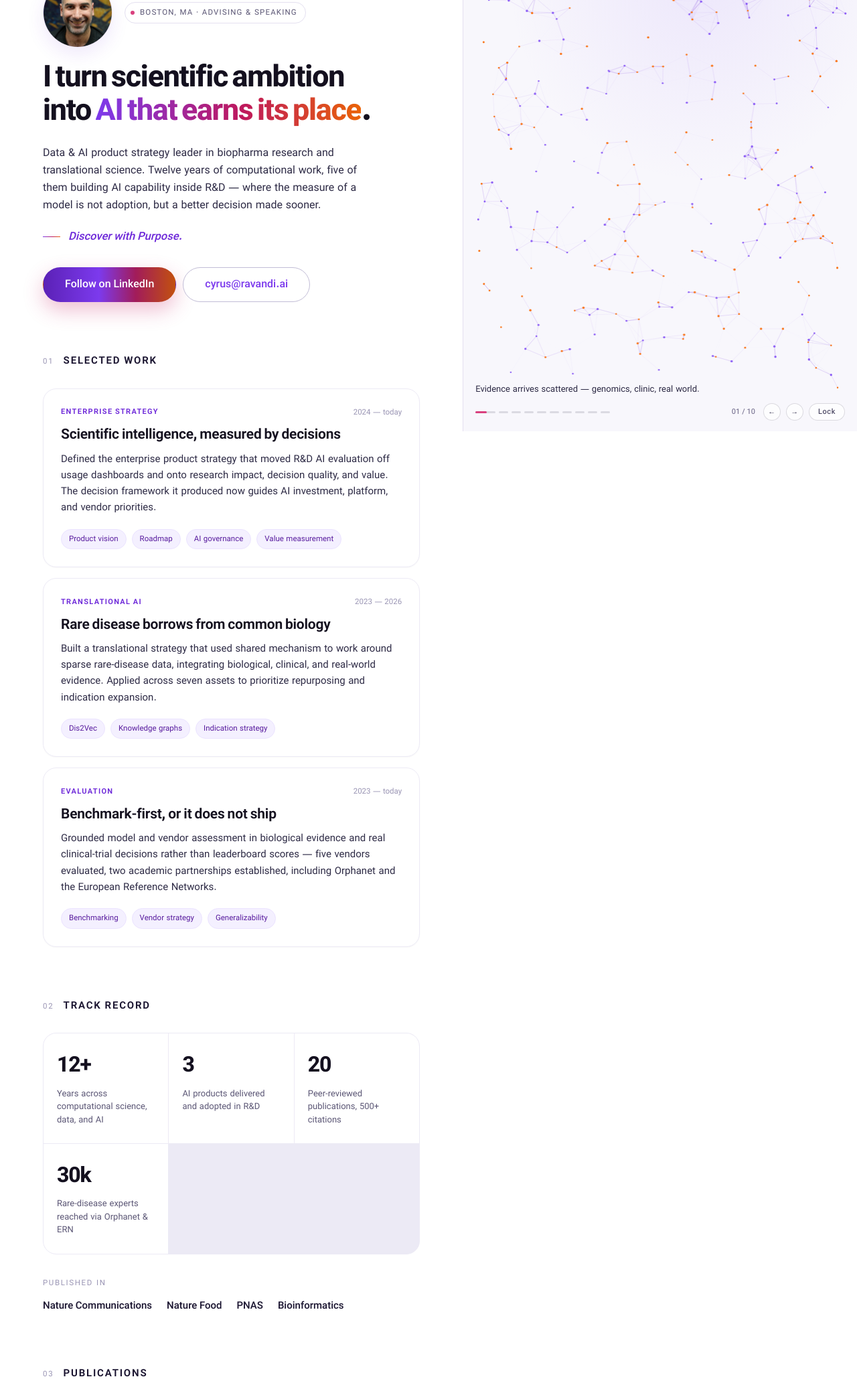
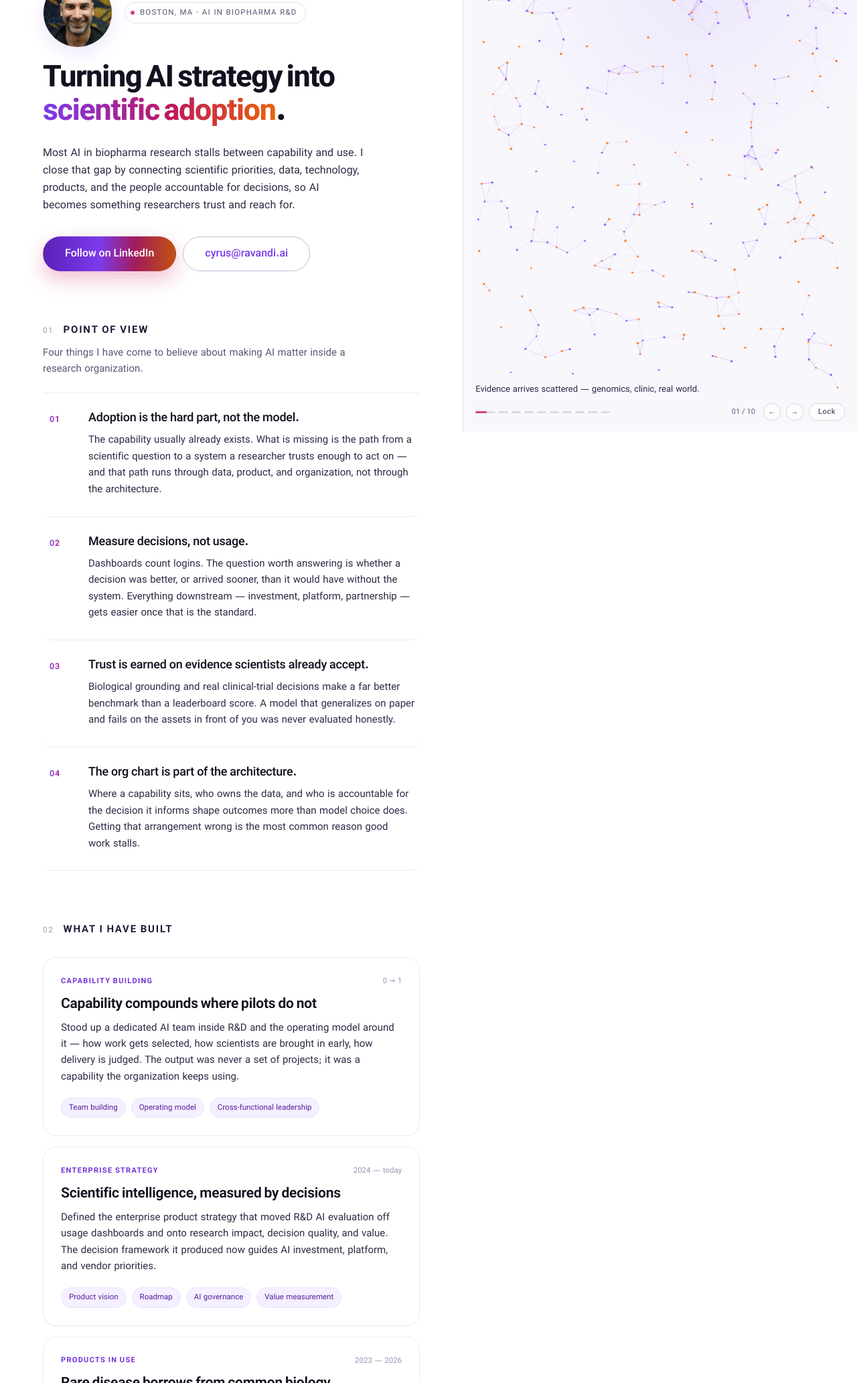
Before and after one commit to bravandi/bravandi.github.io, an Astro site: page / in a window 1280 px wide. Shown: the part 156-2221 px from the top of the page at 67% size. Built offline with nearby package versions, Linux system fonts and the light colour scheme; Astro itself is replaced by a stand-in of ours.

Commit message:
Revise README and index.astro for clarity; update content and structure to enhance user understanding of AI strategy and capabilities

```diff
--- a/src/pages/index.astro
+++ b/src/pages/index.astro
@@ -1,11 +1,39 @@
 ---
 import Base from '../layouts/Base.astro';
 
-const title = 'Cyrus B. Ravandi — AI for scientific discovery';
+const title = 'Cyrus B. Ravandi — Turning AI strategy into scientific adoption';
 const description =
-  'Data & AI product strategy leader in biopharma research and translational science. Twelve years of computational work, five building AI capability inside R&D.';
+  'Most AI in biopharma research stalls between capability and use. I close that gap by connecting scientific priorities, data, technology, products, and the people accountable for decisions, so AI becomes something researchers trust and reach for.';
+
+// How the work is framed. Authority here comes from the point of view, so
+// these lead the page — before any evidence of what was built.
+const pov = [
+  {
+    t: 'Adoption is the hard part, not the model.',
+    b: 'The capability usually already exists. What is missing is the path from a scientific question to a system a researcher trusts enough to act on — and that path runs through data, product, and organization, not through the architecture.',
+  },
+  {
+    t: 'Measure decisions, not usage.',
+    b: 'Dashboards count logins. The question worth answering is whether a decision was better, or arrived sooner, than it would have without the system. Everything downstream — investment, platform, partnership — gets easier once that is the standard.',
+  },
+  {
+    t: 'Trust is earned on evidence scientists already accept.',
+    b: 'Biological grounding and real clinical-trial decisions make a far better benchmark than a leaderboard score. A model that generalizes on paper and fails on the assets in front of you was never evaluated honestly.',
+  },
+  {
+    t: 'The org chart is part of the architecture.',
+    b: 'Where a capability sits, who owns the data, and who is accountable for the decision it informs shape outcomes more than model choice does. Getting that arrangement wrong is the most common reason good work stalls.',
+  },
+];
 
 const work = [
+  {
+    kicker: 'Capability building',
+    years: '0 → 1',
+    title: 'Capability compounds where pilots do not',
+    body: 'Stood up a dedicated AI team inside R&D and the operating model around it — how work gets selected, how scientists are brought in early, how delivery is judged. The output was never a set of projects; it was a capability the organization keeps using.',
+    tags: ['Team building', 'Operating model', 'Cross-functional leadership'],
+  },
   {
     kicker: 'Enterprise strategy',
     years: '2024 — today',
@@ -14,40 +42,38 @@ const work = [
     tags: ['Product vision', 'Roadmap', 'AI governance', 'Value measurement'],
   },
   {
-    kicker: 'Translational AI',
+    kicker: 'Products in use',
     years: '2023 — 2026',
     title: 'Rare disease borrows from common biology',
-    body: 'Built a translational strategy that used shared mechanism to work around sparse rare-disease data, integrating biological, clinical, and real-world evidence. Applied across seven assets to prioritize repurposing and indication expansion.',
+    body: 'Built a translational strategy that used shared mechanism to work around sparse rare-disease data, integrating biological, clinical, and real-world evidence. Delivered as products scientists use, and applied across seven assets to prioritize repurposing and indication expansion.',
     tags: ['Dis2Vec', 'Knowledge graphs', 'Indication strategy'],
   },
   {
-    kicker: 'Evaluation',
+    kicker: 'Technology & partnerships',
     years: '2023 — today',
     title: 'Benchmark-first, or it does not ship',
-    body: 'Grounded model and vendor assessment in biological evidence and real clinical-trial decisions rather than leaderboard scores — five vendors evaluated, two academic partnerships established, including Orphanet and the European Reference Networks.',
+    body: 'Grounded model and vendor assessment in biological evidence and real clinical-trial decisions rather than leaderboard scores — five external technologies evaluated, two academic partnerships established, including Orphanet and the European Reference Networks.',
     tags: ['Benchmarking', 'Vendor strategy', 'Generalizability'],
   },
 ];
 
 const stats = [
-  { n: '12+', l: 'Years across computational science, data, and AI' },
-  { n: '3', l: 'AI products delivered and adopted in R&D' },
+  { n: '3', l: 'AI and data products adopted inside R&D' },
+  { n: '7', l: 'Drug assets informed by translational AI strategy' },
+  { n: '30k', l: 'Rare-disease experts reached via Orphanet & ERN' },
   { n: '20', l: 'Peer-reviewed publications, 500+ citations' },
-  { n: '30k', l: 'Rare-disease experts reached via Orphanet & ERN' },
 ];
 
 const journals = ['Nature Communications', 'Nature Food', 'PNAS', 'Bioinformatics'];
 
+// Selected, not complete — the papers that explain the standards the products
+// are held to. The full list lives on Scholar.
 const pubs = [
   { year: '2026', cite: 'Ravandi, C. B., et al. (2026). Clinical trial and ontology-derived positive and negative benchmark datasets for drug repurposing across rare diseases.', venue: 'Scientific Data', tail: ' (in review).', tag: 'In review', href: 'https://doi.org/10.64898/2026.06.15.732135', link: 'doi.org/10.64898/2026.06.15.732135' },
   { year: '2026', cite: 'Ravandi, C. B., et al. (2026). A mechanistic disease representation framework for therapeutic knowledge transfer across rare and common conditions.', venue: 'bioRxiv', tail: ', 2024.11.19.624381.', tag: 'Preprint', href: 'https://doi.org/10.1101/2024.11.19.624381', link: 'doi.org/10.1101/2024.11.19.624381' },
   { year: '2025', cite: 'Ravandi, C. B., et al. (2025). Topology-driven negative sampling enhances generalizability in protein–protein interaction prediction.', venue: 'Bioinformatics', tail: ', btaf148.', tag: 'Bioinformatics', href: 'https://doi.org/10.1093/bioinformatics/btaf148', link: 'doi.org/10.1093/bioinformatics/btaf148' },
-  { year: '2025', cite: 'Chatterjee, A., Ikica, B., Ravandi, C. B., et al. (2025). Transfer learning for temporal link prediction.', venue: 'International Joint Conference on Neural Networks (IJCNN)', tail: ', 1–8.', tag: 'IEEE IJCNN 2025', href: 'https://doi.org/10.1109/IJCNN64981.2025.11228624', link: 'doi.org/10.1109/IJCNN64981.2025.11228624' },
   { year: '2025', cite: 'Ravandi, C. B., et al. (2025). Prevalence of processed foods in major US grocery stores.', venue: 'Nature Food', tail: '.', tag: 'Nature Food', href: 'https://rdcu.be/d55mU', link: 'rdcu.be/d55mU' },
-  { year: '2024', cite: 'Nabizadeh, M., Nasirian, F., … Ravandi, C. B., et al. (2024). Network physics of attractive colloidal gels: Resilience, rigidity, and phase diagram.', venue: 'Proceedings of the National Academy of Sciences', tail: '.', tag: 'PNAS', href: 'https://doi.org/10.1073/pnas.2316394121', link: 'doi.org/10.1073/pnas.2316394121' },
   { year: '2023', cite: 'Menichetti, G., Ravandi, C. B., et al. (2023). Machine learning prediction of the degree of food processing.', venue: 'Nature Communications', tail: ', 14, 2312.', tag: 'Nature Communications', href: 'https://doi.org/10.1038/s41467-023-37457-1', link: 'doi.org/10.1038/s41467-023-37457-1' },
-  { year: '2019', cite: 'Ravandi, C. B., et al. (2019). Impact of plate size on food waste: Agent-based simulation of food consumption.', venue: 'Resources, Conservation and Recycling', tail: '.', tag: 'Elsevier', href: 'https://doi.org/10.1016/j.resconrec.2019.05.033', link: 'doi.org/10.1016/j.resconrec.2019.05.033' },
-  { year: '2018', cite: 'Ravandi, C. B., et al. (2018). A self-organized resource provisioning for cloud block storage.', venue: 'Future Generation Computer Systems', tail: '.', tag: 'Elsevier', href: 'https://doi.org/10.1016/j.future.2018.06.045', link: 'doi.org/10.1016/j.future.2018.06.045' },
 ];
 ---
 
@@ -60,9 +86,9 @@ const pubs = [
           <span class="brand-name">CYRUS B. RAVANDI</span>
         </div>
         <nav class="site-nav">
+          <a href="#view">Point of view</a>
           <a href="#work">Work</a>
-          <a href="#track">Track record</a>
-          <a href="#publications">Publications</a>
+          <a href="#evidence">Evidence</a>
           <a href="#contact">Contact</a>
         </nav>
       </header>
@@ -74,17 +100,13 @@ const pubs = [
           </div>
           <div class="badge">
             <span class="badge-dot" aria-hidden="true"></span>
-            Boston, MA · Advising &amp; speaking
+            Boston, MA · AI in biopharma R&amp;D
           </div>
         </div>
-        <h1>I turn scientific ambition into <span class="grad-text">AI that earns its place</span>.</h1>
+        <h1>Turning AI strategy into <span class="grad-text">scientific adoption</span>.</h1>
         <p class="lede">
-          Data &amp; AI product strategy leader in biopharma research and translational science. Twelve years of
-          computational work, five of them building AI capability inside R&amp;D — where the measure of a model is
-          not adoption, but a better decision made sooner.
+          Most AI in biopharma research stalls between capability and use. I close that gap by connecting scientific priorities, data, technology, products, and the people accountable for decisions, so AI becomes something researchers trust and reach for.
         </p>
-        <p class="quote"><span class="quote-bar" aria-hidden="true"></span>Discover with Purpose.</p>
-
         <div class="cta">
           <a class="lf-btn lf-btn--primary lf-btn--lg" href="https://www.linkedin.com/in/CyrusRavandi" target="_blank" rel="noopener">
             Follow on LinkedIn
@@ -106,10 +128,31 @@ const pubs = [
         ></story-stage>
       </aside>
 
+      <section id="view" class="section">
+        <div class="section-head section-head--tight">
+          <span class="step-num">01</span>
+          <h2>Point of view</h2>
+        </div>
+        <p class="section-intro">
+          Four things I have come to believe about making AI matter inside a research organization.
+        </p>
+        <ol class="pov-list">
+          {pov.map((p, i) => (
+            <li class="pov" data-rise="0">
+              <span class="pov__n">{String(i + 1).padStart(2, '0')}</span>
+              <div>
+                <p class="pov__t">{p.t}</p>
+                <p class="pov__b">{p.b}</p>
+              </div>
+            </li>
+          ))}
+        </ol>
+      </section>
+
       <section id="work" class="section">
         <div class="section-head">
-          <span class="step-num">01</span>
-          <h2>Selected work</h2>
+          <span class="step-num">02</span>
+          <h2>What I have built</h2>
         </div>
         <div class="work-grid">
           {work.map((w) => (
@@ -130,10 +173,10 @@ const pubs = [
         </div>
       </section>
 
-      <section id="track" class="section">
+      <section id="evidence" class="section">
         <div class="section-head">
-          <span class="step-num">02</span>
-          <h2>Track record</h2>
+          <span class="step-num">03</span>
+          <h2>Evidence</h2>
         </div>
         <div class="stats-grid" data-rise="0">
           {stats.map((s) => (
@@ -150,16 +193,12 @@ const pubs = [
             <span class="journal">{j}</span>
           ))}
         </div>
-      </section>
 
-      <section id="publications" class="section">
-        <div class="section-head section-head--tight">
-          <span class="step-num">03</span>
-          <h2>Publications</h2>
-        </div>
+        <h3 class="sub-head">Selected publications</h3>
         <p class="pubs-intro">
-          Twenty peer-reviewed papers and preprints on generalizability, negative sampling, disease representation,
-          and measurement in biological machine learning — 500+ citations. Recent work:
+          The research record is where the standards come from — work on generalizability, negative sampling,
+          disease representation, and how biological machine learning is measured. It is the same bar I hold
+          products and vendors to.
         </p>
         <ol class="pubs-list">
           {pubs.map((p) => (
@@ -180,7 +219,7 @@ const pubs = [
           ))}
         </ol>
         <p class="pubs-more">
-          Full list on <a href="https://scholar.google.com" target="_blank" rel="noopener">Google Scholar</a>.
+          Twenty papers in total — the full list is on <a href="https://scholar.google.com" target="_blank" rel="noopener">Google Scholar</a>.
         </p>
       </section>
 
@@ -365,24 +404,6 @@ const pubs = [
     text-wrap: pretty;
   }
 
-  .quote {
-    margin: 20px 0 0;
-    display: flex;
-    align-items: center;
-    gap: 12px;
-    font-size: 16.5px;
-    font-weight: var(--fw-demibold);
-    color: var(--violet-700);
-    font-style: italic;
-  }
-
-  .quote-bar {
-    width: 26px;
-    height: 1px;
-    background: var(--gradient-text);
-    flex: none;
-  }
-
   .cta,
   .cta-row {
     display: flex;
@@ -444,6 +465,92 @@ const pubs = [
     text-transform: uppercase;
     font-weight: var(--fw-bold);
     color: var(--text-strong);
+  }
+
+  .section-intro {
+    margin: 0 0 8px;
+    font-size: 15px;
+    line-height: 1.62;
+    color: var(--ink-600);
+    max-width: 40em;
+    text-wrap: pretty;
+  }
+
+  .sub-head {
+    margin: clamp(46px, 7vh, 72px) 0 12px;
+    font-size: 15px;
+    letter-spacing: 0.12em;
+    text-transform: uppercase;
+    font-weight: var(--fw-bold);
+    color: var(--text-strong);
+  }
+
+  /* Point of view: deliberately un-carded. The work below is evidence and
+     sits in boxes; this is argument and reads as a numbered list. */
+  .pov-list {
+    list-style: none;
+    margin: 22px 0 0;
+    padding: 0;
+    border-top: 1px solid var(--ink-150);
+  }
+
+  .pov {
+    display: grid;
+    grid-template-columns: 38px minmax(0, 1fr);
+    gap: 20px;
+    padding: 26px 6px 26px 10px;
+    border-bottom: 1px solid var(--ink-150);
+    align-items: start;
+    border-radius: 12px;
+    transition: background 200ms ease, padding-left 220ms var(--ease-out);
+  }
+
+  .pov:hover {
+    background: linear-gradient(90deg, var(--violet-50), rgba(255, 255, 255, 0));
+    padding-left: 16px;
+  }
+
+  .pov__n {
+    font-size: 12.5px;
+    font-weight: var(--fw-bold);
+    letter-spacing: 0.06em;
+    font-variant-numeric: tabular-nums;
+    padding-top: 4px;
+    background: var(--gradient-text);
+    -webkit-background-clip: text;
+    background-clip: text;
+    color: transparent;
+  }
+
+  .pov__t {
+    margin: 0;
+    font-size: 18px;
+    line-height: 1.34;
+    letter-spacing: -0.012em;
+    font-weight: var(--fw-demibold);
+    color: var(--ink-950);
+    text-wrap: balance;
+  }
+
+  .pov__b {
+    margin: 9px 0 0;
+    font-size: 15px;
+    line-height: 1.64;
+    color: var(--text-body);
+    max-width: 44em;
+    text-wrap: pretty;
+  }
+
+  @media (max-width: 600px) {
+    .pov {
+      grid-template-columns: 26px minmax(0, 1fr);
+      gap: 12px;
+      padding: 22px 2px;
+    }
+
+    .pov__t {
+      font-size: 17px;
+    }
   }
 
   .work-grid {
@@ -576,7 +683,7 @@ const pubs = [
   }
 
   .pubs-intro {
-    margin: 0 0 30px;
+    margin: 0 0 26px;
     font-size: 15px;
     line-height: 1.62;
     color: var(--ink-600);
```
Also changed, not shown: README.md.
